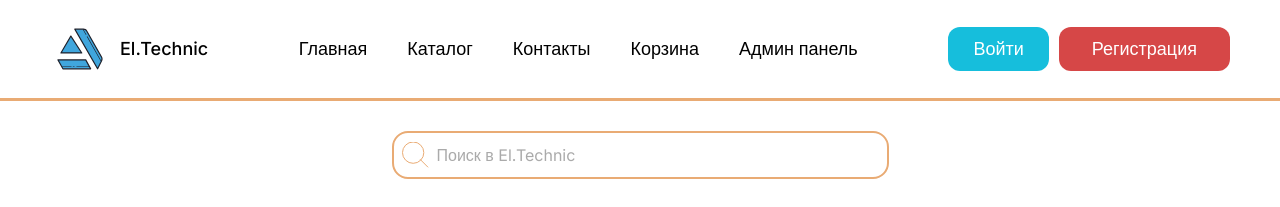
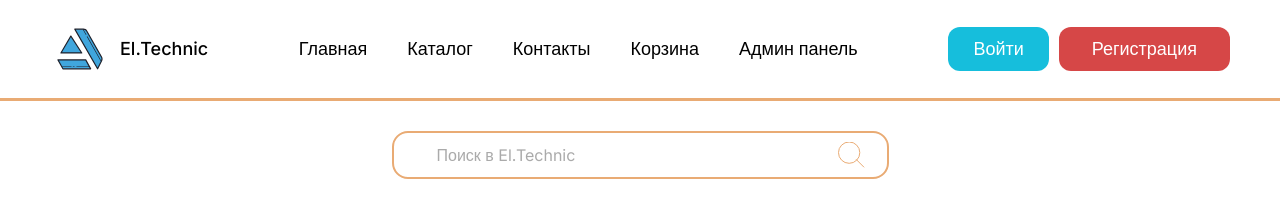
Before and after one commit to KuzAnton8335/el-technik, a React (Vite) app: page /cardPage in a window 1280 px wide. Shown: the top 207 px of the page. Built offline with nearby package versions, Linux system fonts and the light colour scheme.

Commit message:
добавил кнопку поиска товара

```diff
--- a/src/components/SearchCategories/SearchCategories.jsx
+++ b/src/components/SearchCategories/SearchCategories.jsx
@@ -6,9 +6,6 @@ export const SearchCategories = () => {
 	const [isFocused, setIsFocused] = useState('');
 	return (
 		<div className="search">
-			<div className="search__icon">
-				<img src={seacrhIcon} alt="search icon" />
-			</div>
 			<input
 				type="search"
 				className="search__categories"
@@ -16,6 +13,9 @@ export const SearchCategories = () => {
 				onFocus={() => setIsFocused(true)}
 				onBlur={() => setIsFocused(false)}
 			/>
+			<button className="search__categories-button">
+				<img src={seacrhIcon} alt="иконка поиска" />
+			</button>
 			<label className={`placeholder ${isFocused ? 'focused' : ''}`}>
 				Поиск в El.Technic
 			</label>
--- a/src/components/SearchCategories/SearchCategories.scss
+++ b/src/components/SearchCategories/SearchCategories.scss
@@ -13,13 +13,13 @@
 		}
 	}
 
-	&__icon {
+	&__categories-button{
 		position: absolute;
-		left: 10px;
 		top: 50%;
+		right: 24px;
 		transform: translateY(-50%);
-		z-index: 1;
 	}
+
 }
 
 .placeholder {
```
